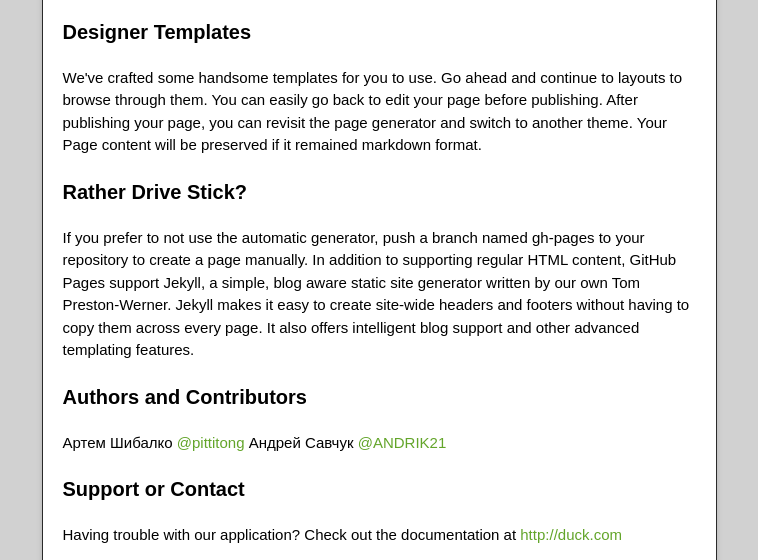
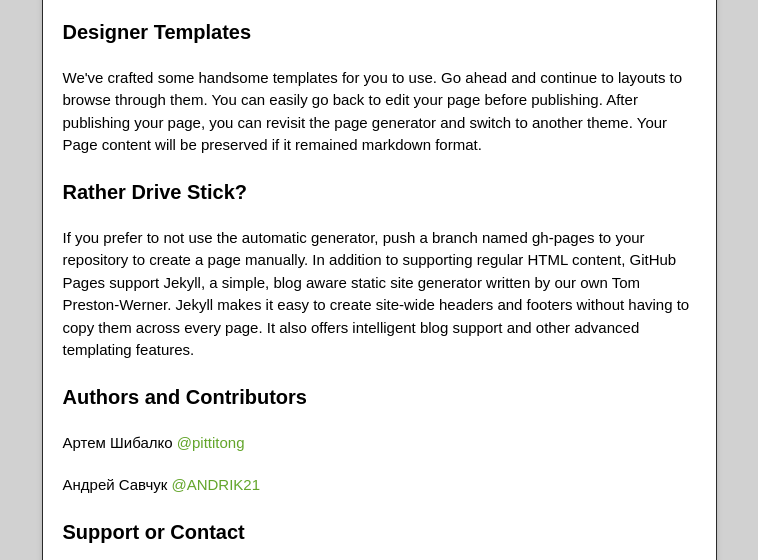
Before and after one commit to sapr-bntu/TextEdit--SavShi, a plain HTML site: page index.html in a window 1280 px wide. Shown: the part 567-1127 px from the top of the page, without its empty margins (261-1019 px from the left). Drawn offline with nearby package versions, Linux system fonts and the light colour scheme.

Commit message:
Update index.html

```diff
--- a/index.html
+++ b/index.html
@@ -57,8 +57,8 @@ $ git checkout gh-pages
 
 <h3>Authors and Contributors</h3>
 
-<p>Артем Шибалко <a href="https://github.com/pittitong">@pittitong</a>
-Андрей Савчук <a href="https://github.com/ANDRIK21">@ANDRIK21</a></p>
+<p>Артем Шибалко <a href="https://github.com/pittitong">@pittitong</a> </p>
+<p>Андрей Савчук <a href="https://github.com/ANDRIK21">@ANDRIK21</a></p>
 
 <h3>Support or Contact</h3>
 
```
